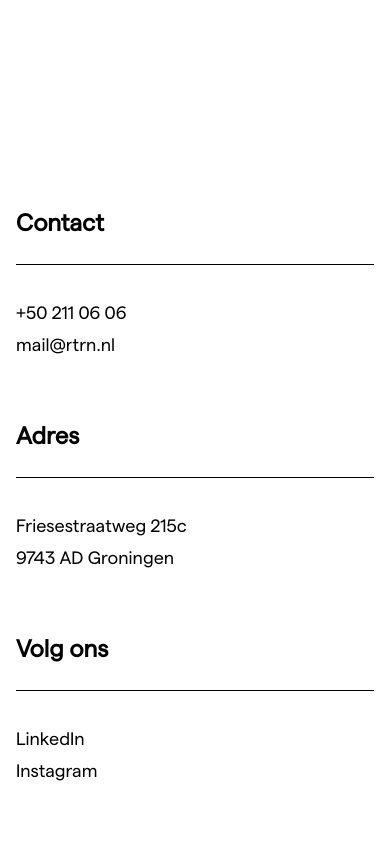
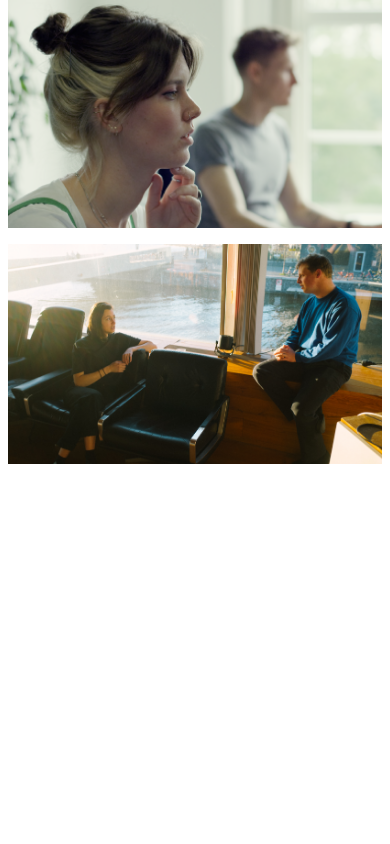
Before and after one commit to Tim-van-Gemert/RTRN-clone, a Next.js app: page / in a window 390 px wide. Shown: the top 844 px of the page. Built offline with nearby package versions, Linux system fonts and the light colour scheme.

Commit message:
made image block responsive

```diff
--- a/src/components/templates/hero.js
+++ b/src/components/templates/hero.js
@@ -5,7 +5,7 @@ export default function Hero () {
         <div className="bg-main w-full h-[896px] absolute z-10"></div>
             <div className="h-full relative z-20 w-full flex flex-col items-center ">
                 <div className="w-site h-hero  gap-12 flex flex-col">
-                    <div className="w-full h-full flex items-end hero-text ">
+                    <div className="w-full h-full flex items-end  hero-text  ">
                     Wij zijn RTRN <br/> [ri-turn]
                     </div>
                 </div>
--- a/src/components/templates/imageBlock.js
+++ b/src/components/templates/imageBlock.js
@@ -1,7 +1,7 @@
 export default function ImageBlock (props) {
     return (
-    <div className="flex flex-row w-full justify-center  px-[80px] pb-[80px] pt-[128px] gap-[80px]">
-        <div className="flex flex-col justify-between ">
+    <div className="flex flex-col xl:flex-row w-full justify-center px-[8px] md:px-[40px] xl:px-[80px] xl:pb-[80px] md:pt-[80px] xl:pt-[128px] gap-[16px] md:gap-[40px] xl:gap-[80px]">
+        <div className="flex flex-col md:w-1/2 xl:w-full justify-between ">
         <img src={props.image1}/>
         </div>
         <img src={props.image3}/>
--- a/src/pages/_app.js
+++ b/src/pages/_app.js
@@ -5,9 +5,9 @@ import Footer from '@/components/footer/footer'
 export default function App({ Component, pageProps }) {
   return (
     <div className='flex flex-col items-center w-full'>
-    {/* <Header/>
-    <Component {...pageProps} /> */}
-    <Footer/>
+    {/* <Header/> */}
+    <Component {...pageProps} />
+    {/* <Footer/> */}
     </div>
   )
 }
--- a/src/pages/index.js
+++ b/src/pages/index.js
@@ -7,12 +7,12 @@ import Steps from "@/components/StepSection/steps"
 export default function Home() {
   return (
     <div className="w-full h-full flex flex-col gap-[80px]">
-      <Hero />
+      {/* <Hero /> */}
       <ImageBlock
         image1={'/image1.png'}
         image3={'/image3.png'}
       />
-      <Text
+      {/* <Text
         text={['Als je je klant niet weet te bereiken, zullen', <br></br>, 'ze nooit weten hoe fantastisch je bent.']}
         size={'p'}
       />
@@ -80,7 +80,7 @@ export default function Home() {
             </div>
           ]]
         }
-      />
+      /> */}
     </div>
   )
 }
--- a/src/styles/globals.css
+++ b/src/styles/globals.css
@@ -15,6 +15,15 @@
   font-style: normal;
   font-weight: 600;
   line-height: 160px;
+}
+
+.mh1 {
+  color: var(--black, #000);
+  font-family: Matter;
+  font-size: 64px;
+  font-style: normal;
+  font-weight: 600;
+  line-height: 64px;
 }
 
 .secondary-text {
```
